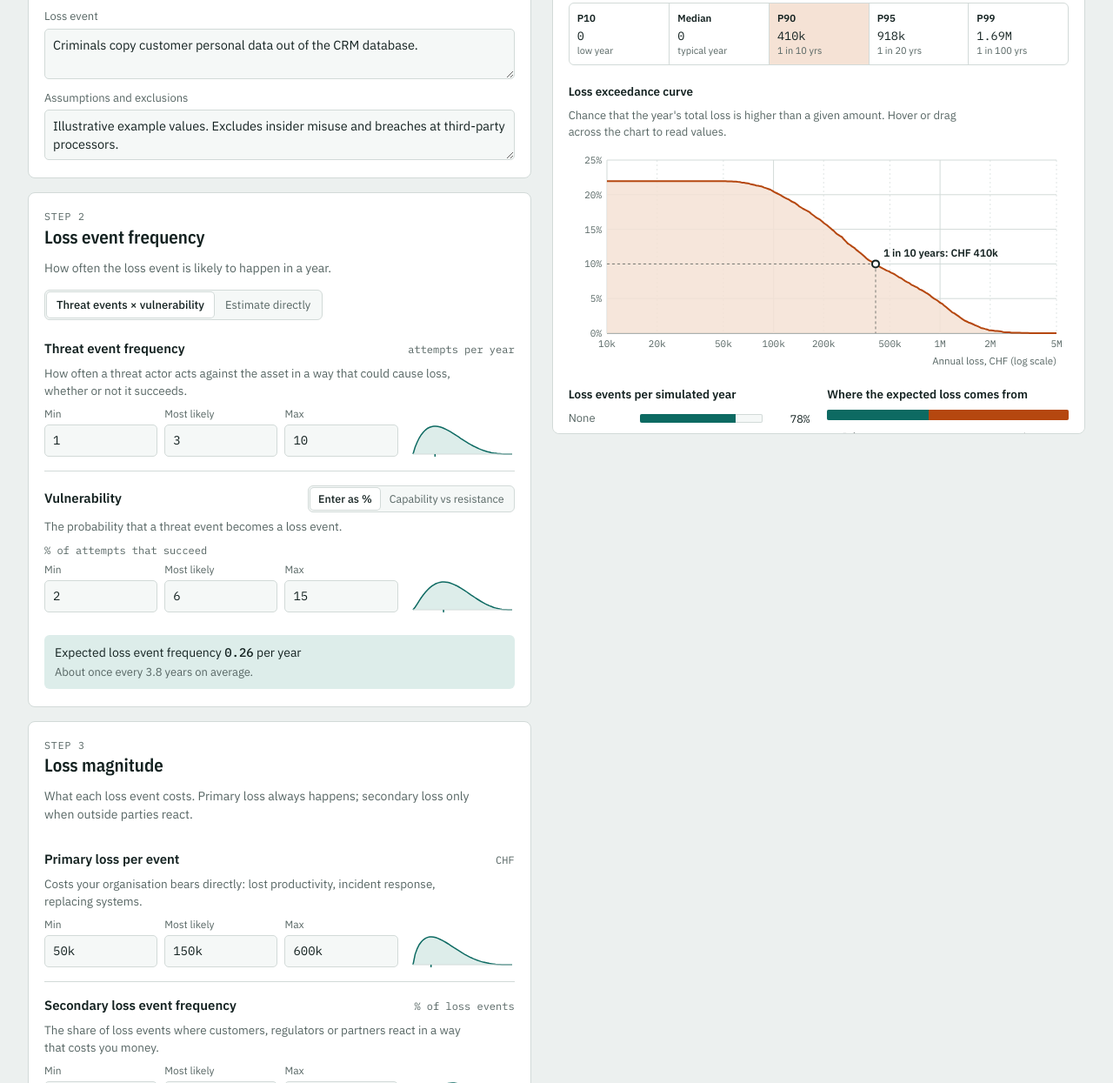
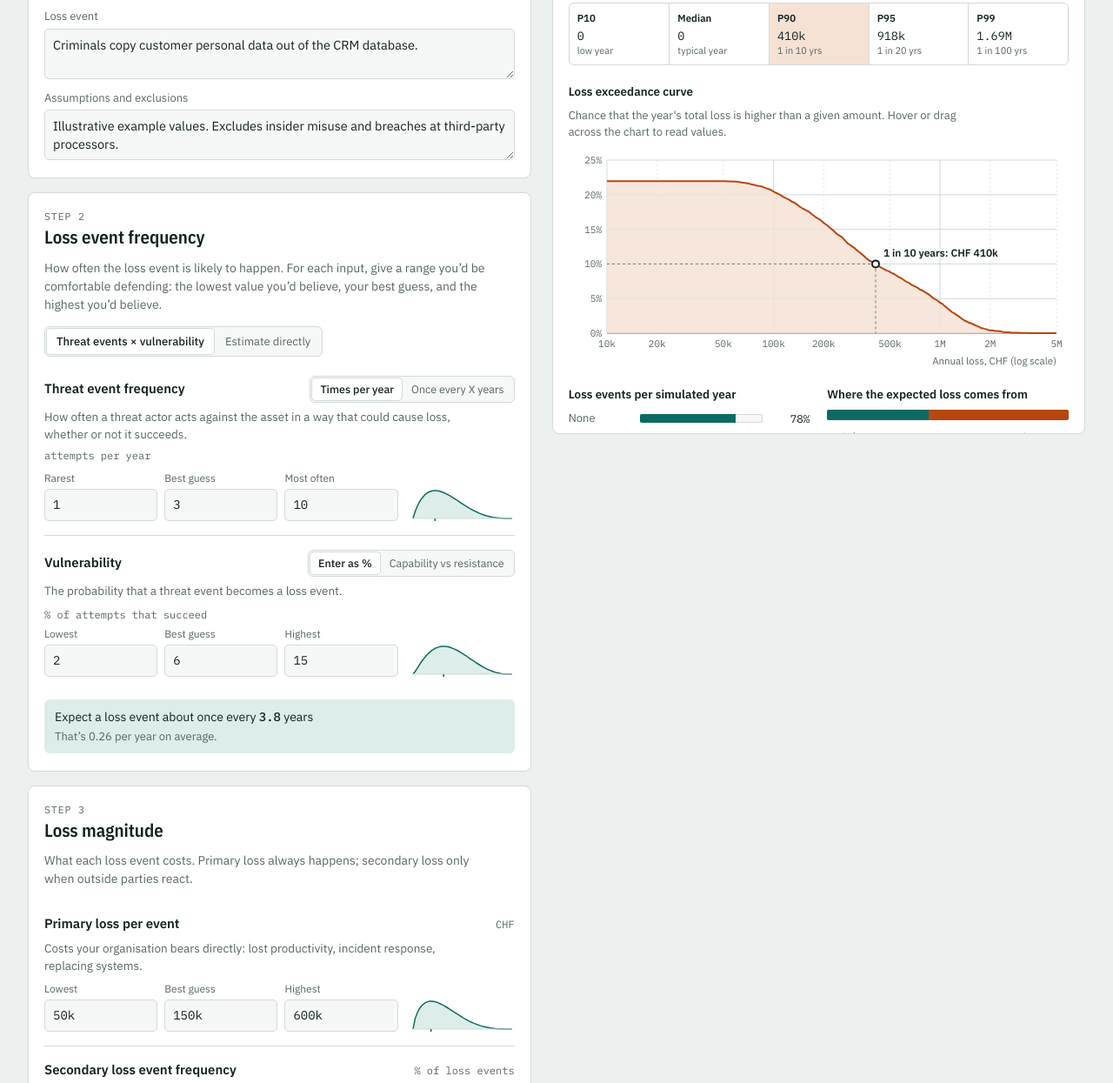
Before and after one commit to HMApp-crypto/FAIR-RQ, a plain HTML site: page index.html in a window 1280 px wide. Shown: the part 566-1811 px from the top of the page at 87% size. Drawn offline with Linux system fonts and the light colour scheme.

Commit message:
Make range and frequency inputs easier to understand
Label ranges Lowest / Best guess / Highest (frequencies: Rarest / Best
guess / Most often) and let frequencies be entered as times per year or
as once every X years.

Co-Authored-By: Claude Opus 5.5 <noreply@anthropic.com>

```diff
--- a/index.html
+++ b/index.html
@@ -596,7 +596,7 @@ table.reg tfoot td { font-weight: 600; border-bottom: 0; }
             <h2 id="freq-title">Loss event frequency</h2>
           </div>
         </div>
-        <p class="panel-def">How often the loss event is likely to happen in a year.</p>
+        <p class="panel-def">How often the loss event is likely to happen. For each input, give a range you’d be comfortable defending: the lowest value you’d believe, your best guess, and the highest you’d believe.</p>
         <div class="seg freq-mode" role="radiogroup" aria-label="How to estimate loss event frequency">
           <input type="radio" name="freqMode" id="fm-derive" value="derive"><label for="fm-derive">Threat events × vulnerability</label>
           <input type="radio" name="freqMode" id="fm-direct" value="direct"><label for="fm-direct">Estimate directly</label>
@@ -757,7 +757,7 @@ table.reg tfoot td { font-weight: 600; border-bottom: 0; }
       <div>
         <h3>Each simulated year</h3>
         <ol>
-          <li>Every factor is drawn from its range using a PERT distribution, which peaks at the most likely value and tapers towards min and max.</li>
+          <li>Every factor is drawn from its range using a PERT distribution, which peaks at your best guess and tapers towards the lowest and highest values.</li>
           <li>Loss event frequency is threat event frequency × vulnerability, or your direct estimate.</li>
           <li>The number of loss events that year is drawn from a Poisson distribution with that frequency as its average, so many years have none.</li>
           <li>Each event gets its own primary loss. With a probability equal to that year's secondary loss event frequency, it also triggers a secondary loss.</li>
@@ -1018,7 +1018,8 @@ if (typeof module !== 'undefined') module.exports = FAIR;
   const V1_KEY = 'fair-calc-v1';
 
   const FACTORS = {
-    tef: { name: 'Threat event frequency', unit: 'attempts per year', kind: 'num',
+    tef: { name: 'Threat event frequency', unit: 'attempts per year', kind: 'num', freq: true,
+      yearsUnit: 'years between attempts', noun: 'attempts',
       def: 'How often a threat actor acts against the asset in a way that could cause loss, whether or not it succeeds.' },
     vuln: { name: 'Vulnerability', unit: '% of attempts that succeed', kind: 'pct',
       def: 'The probability that a threat event becomes a loss event.' },
@@ -1026,8 +1027,9 @@ if (typeof module !== 'undefined') module.exports = FAIR;
       def: 'How capable this threat community is compared with attackers in general. 50 is a typical attacker.' },
     rs: { name: 'Resistance strength', unit: 'percentile, 0–100', kind: 'score', sub: true,
       def: 'The attacker percentile your controls can hold off. At 70 you stop 70% of attackers.' },
-    lef: { name: 'Loss event frequency', unit: 'loss events per year', kind: 'num',
-      def: 'How often the loss actually happens. Use decimals for rare events: 0.1 means once in ten years.' },
+    lef: { name: 'Loss event frequency', unit: 'loss events per year', kind: 'num', freq: true,
+      yearsUnit: 'years between loss events', noun: 'loss events',
+      def: 'How often the loss actually happens. For rare events, choose “Once every X years”.' },
     pl: { name: 'Primary loss per event', unit: 'CHF', kind: 'chf',
       def: 'Costs your organisation bears directly: lost productivity, incident response, replacing systems.' },
     slef: { name: 'Secondary loss event frequency', unit: '% of loss events', kind: 'pct',
@@ -1194,20 +1196,48 @@ if (typeof module !== 'undefined') module.exports = FAIR;
       vals.forEach((v, i) => { if (v > 100) bad.push(i); });
       if (bad.length) msg = 'Use values between 0 and 100.';
     }
+    const years = isYears(key);
+    if (!msg && years) {
+      vals.forEach((v, i) => { if (v <= 0) bad.push(i); });
+      if (bad.length) msg = 'Use a number of years above 0.';
+    }
+    // Every frequency becomes a yearly rate; the inputs always run rarest → most often
+    const rates = years ? vals.map((v) => 1 / v) : vals;
     if (!msg) {
-      if (vals[0] > vals[1]) { bad.push(0, 1); msg = 'Min can’t be higher than most likely.'; }
-      else if (vals[1] > vals[2]) { bad.push(1, 2); msg = 'Most likely can’t be higher than max.'; }
+      const [lo, ml, hi] = f.freq ? ['Rarest', 'Best guess', 'most often'] : ['Lowest', 'Best guess', 'highest'];
+      const cmp = f.freq ? 'more often' : 'higher';
+      if (rates[0] > rates[1]) { bad.push(0, 1); msg = `${lo} can’t be ${cmp} than the best guess.`; }
+      else if (rates[1] > rates[2]) { bad.push(1, 2); msg = `${ml} can’t be ${cmp} than ${hi}.`; }
     }
     els.forEach((el, i) => el.setAttribute('aria-invalid', bad.includes(i) ? 'true' : 'false'));
     err.textContent = msg;
     err.hidden = !msg;
-    return { ok: !msg, empty: false, raw: vals, range: f.kind === 'pct' ? vals.map((v) => v / 100) : vals };
+    return { ok: !msg, empty: false, raw: rates, range: f.kind === 'pct' ? vals.map((v) => v / 100) : rates };
+  }
+
+  // ---------- Frequency units: times per year, or once every X years ----------
+  const FREQ_KEYS = FACTOR_KEYS.filter((k) => FACTORS[k].freq);
+  const isYears = (key) => FACTORS[key].freq && radioVal('unit-' + key) === 'years';
+  const unitText = (key) => (isYears(key) ? FACTORS[key].yearsUnit : FACTORS[key].unit);
+  // Rare events read better as "once every X years"
+  function guessUnit(vals) {
+    const r = parseNumber(vals[1] || '', true);
+    return !r.err && r.value > 0 && r.value < 1 ? 'years' : 'rate';
+  }
+  function flipValue(raw) {
+    const r = parseNumber(raw, true);
+    if (r.err || r.value <= 0) return r.err ? raw : '';
+    const x = 1 / r.value;
+    return x >= 10 ? String(Math.round(x)) : String(+x.toPrecision(2));
+  }
+  function applyUnitText(key) {
+    $(`#${key}-unit`).textContent = unitText(key);
   }
 
   // ---------- Building the factor rows ----------
   function tripleHTML(key) {
     const mode = FACTORS[key].kind === 'chf' ? 'text' : 'decimal';
-    const labels = ['Min', 'Most likely', 'Max'];
+    const labels = FACTORS[key].freq ? ['Rarest', 'Best guess', 'Most often'] : ['Lowest', 'Best guess', 'Highest'];
     return `<div class="triple-row">
       <div class="triple" role="group" aria-labelledby="${key}-name">
         ${PARTS.map((p, i) => `<label class="cell"><span>${labels[i]}</span><input type="text" inputmode="${mode}" id="${key}-${p}" data-key="${key}" autocomplete="off" spellcheck="false"></label>`).join('')}
@@ -1217,6 +1247,21 @@ if (typeof module !== 'undefined') module.exports = FAIR;
   }
   function factorHTML(key) {
     const f = FACTORS[key];
+    if (f.freq) {
+      return `<div class="factor" id="f-${key}">
+      <div class="factor-head">
+        <span class="factor-name" id="${key}-name">${f.name}</span>
+        <div class="seg seg-sm" role="radiogroup" aria-label="How to enter ${f.name.toLowerCase()}">
+          <input type="radio" name="unit-${key}" id="${key}-u-rate" value="rate"><label for="${key}-u-rate">Times per year</label>
+          <input type="radio" name="unit-${key}" id="${key}-u-years" value="years"><label for="${key}-u-years">Once every X years</label>
+        </div>
+      </div>
+      <p class="factor-def">${f.def}</p>
+      <span class="unit" id="${key}-unit">${f.unit}</span>
+      ${tripleHTML(key)}
+      <p class="factor-err" id="${key}-err" hidden></p>
+    </div>`;
+    }
     return `<div class="factor${f.sub ? ' sub' : ''}" id="f-${key}">
       <div class="factor-head"><span class="factor-name" id="${key}-name">${f.name}</span><span class="unit">${f.unit}</span></div>
       <p class="factor-def">${f.def}</p>
@@ -1301,15 +1346,26 @@ if (typeof module !== 'undefined') module.exports = FAIR;
     for (const k of FACTOR_KEYS) v[k] = PARTS.map((p) => $(`#${k}-${p}`).value);
     const scope = {};
     for (const k in SCOPE_IDS) scope[k] = $('#' + SCOPE_IDS[k]).value;
-    return { scope, v, freqMode: radioVal('freqMode'), vulnMode: radioVal('vulnMode'), method: radioVal('method'), seed: $('#seed').value };
+    const freqUnit = Object.fromEntries(FREQ_KEYS.map((k) => [k, radioVal('unit-' + k)]));
+    return { scope, v, freqUnit, freqMode: radioVal('freqMode'), vulnMode: radioVal('vulnMode'), method: radioVal('method'), seed: $('#seed').value };
   }
   function applyState(st) {
     const scope = st.scope || {};
     for (const k in SCOPE_IDS) $('#' + SCOPE_IDS[k]).value = scope[k] != null ? scope[k] : (k === 'effect' ? 'Confidentiality' : '');
     for (const k of FACTOR_KEYS) {
       const vals = (st.v && st.v[k]) || ['', '', ''];
-      PARTS.forEach((p, i) => { $(`#${k}-${p}`).value = vals[i] != null ? vals[i] : ''; });
       $(`#${k}-err`).hidden = true;
+      if (!FACTORS[k].freq) {
+        PARTS.forEach((p, i) => { $(`#${k}-${p}`).value = vals[i] != null ? vals[i] : ''; });
+        continue;
+      }
+      // Older scenarios store yearly rates only; show rare ones as "once every X years"
+      const saved = st.freqUnit && st.freqUnit[k];
+      const unit = saved === 'years' || saved === 'rate' ? saved : guessUnit(vals);
+      const shown = !saved && unit === 'years' ? vals.map((x) => flipValue(x != null ? x : '')) : vals;
+      setRadio('unit-' + k, unit);
+      PARTS.forEach((p, i) => { $(`#${k}-${p}`).value = shown[i] != null ? shown[i] : ''; });
+      applyUnitText(k);
     }
     setRadio('freqMode', st.freqMode || 'derive');
     setRadio('vulnMode', st.vulnMode || 'direct');
@@ -1397,7 +1453,11 @@ if (typeof module !== 'undefined') module.exports = FAIR;
   function renderReadouts(c, r) {
     const fr = $('#freq-readout');
     if (r) {
-      fr.innerHTML = `<span>Expected loss event frequency <b>${fmtLam(r.meanLambda)}</b> per year</span><span class="sub">${freqText(r.meanLambda)}</span>`;
+      const lam = r.meanLambda;
+      const head = lam > 0 && lam < 1
+        ? `Expect a loss event about once every <b>${fmtNum(1 / lam)}</b> years`
+        : `Expect about <b>${fmtLam(lam)}</b> loss events per year`;
+      fr.innerHTML = `<span>${head}</span><span class="sub">${lam > 0 && lam < 1 ? 'That’s ' + fmtLam(lam) + ' per year on average.' : freqText(lam)}</span>`;
     } else {
       fr.innerHTML = '<span class="sub">Complete the inputs above to see the expected frequency.</span>';
     }
@@ -1985,7 +2045,7 @@ if (typeof module !== 'undefined') module.exports = FAIR;
   // ---------- Events ----------
   const isModelControl = (t) =>
     t.matches('[data-key]') || SCOPE_ID_LIST.includes(t.id) || t.id === 'seed' ||
-    (t.matches('input[type="radio"]') && ['freqMode', 'vulnMode', 'method'].includes(t.name));
+    (t.matches('input[type="radio"]') && ['freqMode', 'vulnMode', 'method', ...FREQ_KEYS.map((k) => 'unit-' + k)].includes(t.name));
 
   document.addEventListener('input', (e) => {
     const t = e.target;
@@ -2004,6 +2064,12 @@ if (typeof module !== 'undefined') module.exports = FAIR;
     }
     if (t.type === 'radio' && isModelControl(t)) {
       markEdit();
+      if (t.name.startsWith('unit-')) {
+        // Same estimate, new unit: 0.2 a year becomes once every 5 years
+        const key = t.name.slice(5);
+        PARTS.forEach((p) => { const el = $(`#${key}-${p}`); el.value = flipValue(el.value); });
+        applyUnitText(key);
+      }
       applyModes();
       recalc();
     } else if (t.id === 'sc-effect') {
@@ -2151,10 +2217,10 @@ if (typeof module !== 'undefined') module.exports = FAIR;
     if (sc.event) L.push(`Loss event: ${sc.event}`);
     if (sc.assume) L.push(`Assumptions: ${sc.assume}`);
     L.push('');
-    L.push('Inputs (min / most likely / max)');
+    L.push('Inputs (lowest / best guess / highest; frequencies rarest / best guess / most often)');
     for (const k of c.keys) {
       const f = FACTORS[k];
-      L.push(`- ${f.name}: ${PARTS.map((p) => $(`#${k}-${p}`).value).join(' / ')} (${f.unit})`);
+      L.push(`- ${f.name}: ${PARTS.map((p) => $(`#${k}-${p}`).value).join(' / ')} (${f.freq ? unitText(k) : f.unit})`);
     }
     if (r.vulnDerived !== null) L.push(`- Derived vulnerability: ${pct(r.vulnDerived)}`);
     L.push(`- Expected loss event frequency: ${fmtLam(r.meanLambda)} per year`);
```
Also changed, not shown: 1 other file.
